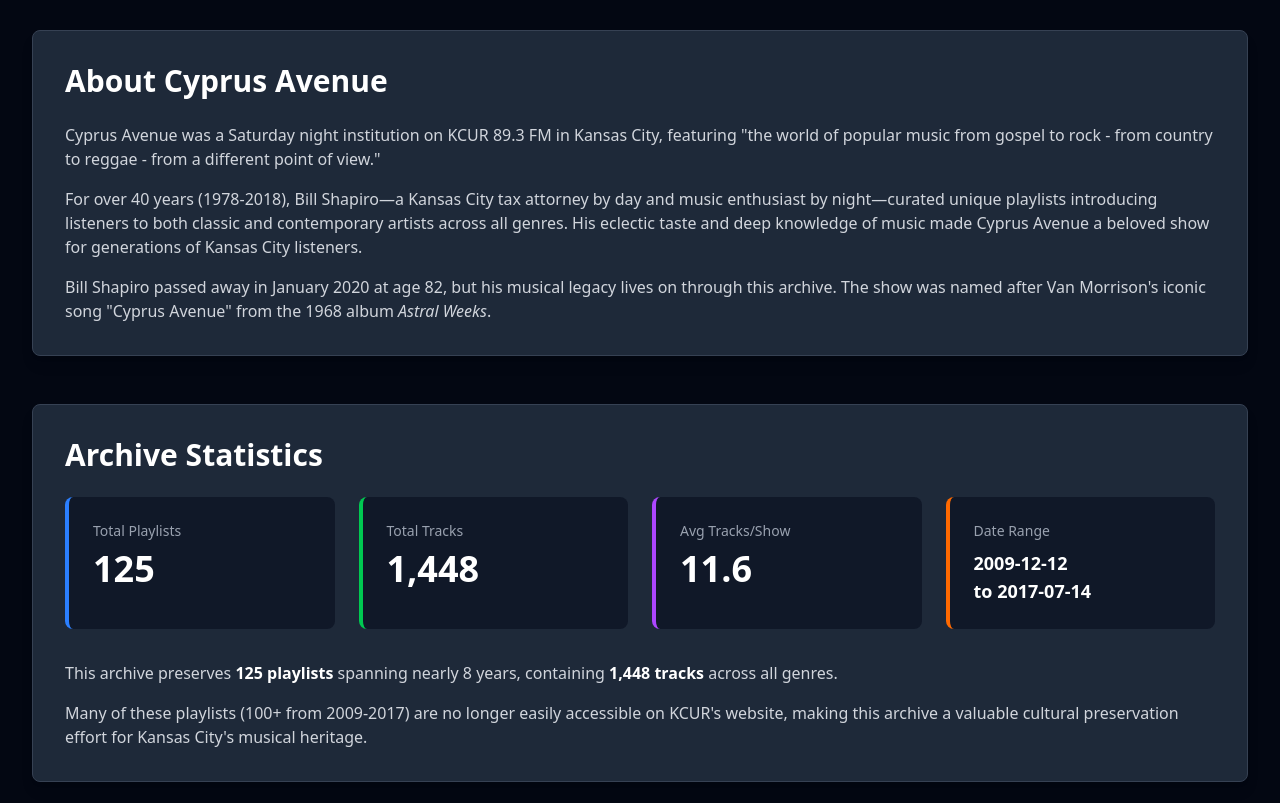
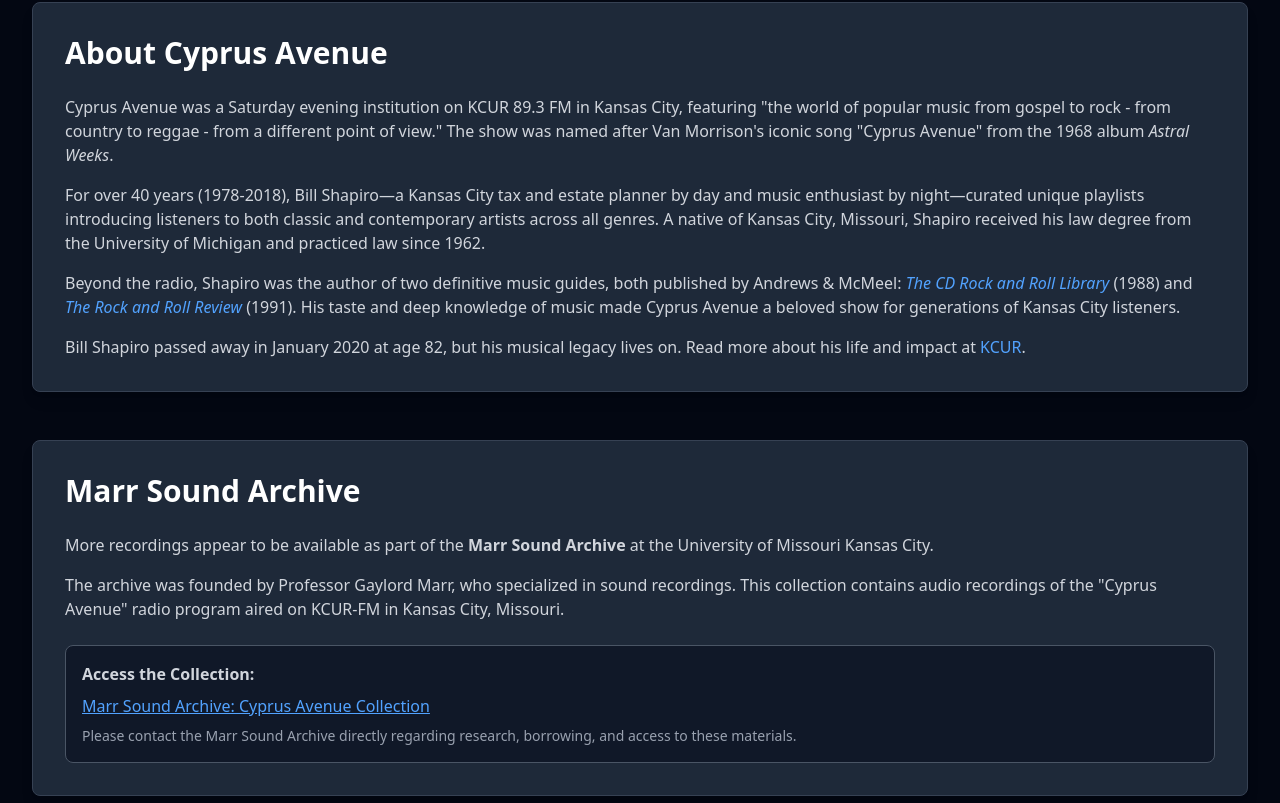
Before and after one commit to riebschlager/cyprus-avenue, a Vue app in the folder web/: page / in a window 1280 px wide. Shown: the part 337-1140 px from the top of the page. Built offline with nearby package versions, Linux system fonts and the light colour scheme.

Commit message:
update home page copy

```diff
--- a/web/src/components/HomePage.vue
+++ b/web/src/components/HomePage.vue
@@ -12,7 +12,7 @@
     <div class="text-center">
       <h1 class="text-5xl font-bold text-white mb-4">Cyprus Avenue Archive</h1>
       <p class="text-xl text-gray-300 max-w-3xl mx-auto">
-        A comprehensive digital archive of playlists from KCUR's legendary Cyprus Avenue radio show,
+        A digital archive of playlists from KCUR's legendary Cyprus Avenue radio show,
         preserving nearly 8 years of musical cultural heritage curated by Bill Shapiro.
       </p>
     </div>
@@ -23,23 +23,66 @@
 
       <div class="space-y-4 text-gray-300">
         <p>
-          Cyprus Avenue was a Saturday night institution on KCUR 89.3 FM in Kansas City,
+          Cyprus Avenue was a Saturday evening institution on KCUR 89.3 FM in Kansas City,
           featuring "the world of popular music from gospel to rock - from country to reggae -
           from a different point of view."
+          The show was named after Van Morrison's iconic song "Cyprus Avenue"
+          from the 1968 album <em>Astral Weeks</em>.
         </p>
 
         <p>
-          For over 40 years (1978-2018), Bill Shapiro—a Kansas City tax attorney by day and
+          For over 40 years (1978-2018), Bill Shapiro—a Kansas City tax and estate planner by day and
           music enthusiast by night—curated unique playlists introducing listeners to both
-          classic and contemporary artists across all genres. His eclectic taste and deep
-          knowledge of music made Cyprus Avenue a beloved show for generations of Kansas City listeners.
+          classic and contemporary artists across all genres. A native of Kansas City, Missouri,
+          Shapiro received his law degree from the University of Michigan and practiced law since 1962.
         </p>
 
         <p>
-          Bill Shapiro passed away in January 2020 at age 82, but his musical legacy lives on
-          through this archive. The show was named after Van Morrison's iconic song "Cyprus Avenue"
-          from the 1968 album <em>Astral Weeks</em>.
+          Beyond the radio, Shapiro was the author of two definitive music guides, both published
+          by Andrews & McMeel:
+          <a href="https://www.amazon.com/dp/0836279476" target="_blank" rel="noopener" class="text-blue-400 hover:text-blue-300"><em>The CD Rock and Roll Library</em></a> (1988) and
+          <a href="https://www.amazon.com/dp/0836262174" target="_blank" rel="noopener" class="text-blue-400 hover:text-blue-300"><em>The Rock and Roll Review</em></a> (1991).
+          His taste and deep knowledge of music made Cyprus Avenue a beloved show for generations of Kansas City listeners.
         </p>
+
+        <p>
+          Bill Shapiro passed away in January 2020 at age 82, but his musical legacy lives on. Read more about his life and impact at
+          <a href="https://www.kcur.org/community/2020-01-23/bill-shapiro-longtime-host-of-kcurs-cyprus-avenue-dies-at-82" target="_blank" rel="noopener" class="text-blue-400 hover:text-blue-300">KCUR</a>.
+        </p>
+      </div>
+    </div>
+
+    <!-- Marr Sound Archive -->
+    <div class="bg-gray-800 rounded-lg shadow-lg p-8 border border-gray-700">
+      <h2 class="text-3xl font-bold text-white mb-6">Marr Sound Archive</h2>
+
+      <div class="space-y-4 text-gray-300">
+        <p>
+          More recordings appear to be available as part of the <strong>Marr Sound Archive</strong> at the
+          University of Missouri Kansas City.
+        </p>
+
+        <p>
+          The archive was founded by Professor Gaylord Marr, who specialized in sound recordings.
+          This collection contains audio recordings of the "Cyprus Avenue" radio program aired on KCUR-FM in Kansas City, Missouri.
+        </p>
+
+        <div class="mt-6 p-4 bg-gray-900 rounded-lg border border-gray-600">
+          <p class="mb-2">
+            <strong>Access the Collection:</strong>
+          </p>
+          <a
+            href="https://finding-aids.library.umkc.edu/repositories/2/resources/415/collection_organization"
+            target="_blank"
+            rel="noopener noreferrer"
+            class="text-blue-400 hover:text-blue-300 underline break-words"
+          >
+            Marr Sound Archive: Cyprus Avenue Collection
+          </a>
+          <p class="mt-2 text-sm text-gray-400">
+            Please contact the Marr Sound Archive directly regarding research, borrowing, and access to these materials.
+          </p>
+        </div>
       </div>
     </div>
 
@@ -67,20 +110,6 @@
           </p>
         </div>
       </div>
-
-      <div class="text-gray-300 space-y-4">
-        <p>
-          This archive preserves <strong class="text-white">{{ stats.totalPlaylists }} playlists</strong> spanning
-          nearly 8 years, containing <strong class="text-white">{{ stats.totalTracks.toLocaleString() }} tracks</strong>
-          across all genres.
-        </p>
-
-        <p>
-          Many of these playlists (100+ from 2009-2017) are no longer easily accessible on
-          KCUR's website, making this archive a valuable cultural preservation effort for
-          Kansas City's musical heritage.
-        </p>
-      </div>
     </div>
 
     <!-- About This Project -->
@@ -90,7 +119,7 @@
       <div class="space-y-4 text-gray-300">
         <p>
           This digital archive was created to preserve and make accessible the musical legacy
-          of Cyprus Avenue. The playlists were painstakingly collected from various sources,
+          of Cyprus Avenue. The playlists were collected from various sources,
           parsed, and structured into a searchable database.
         </p>
 
```
